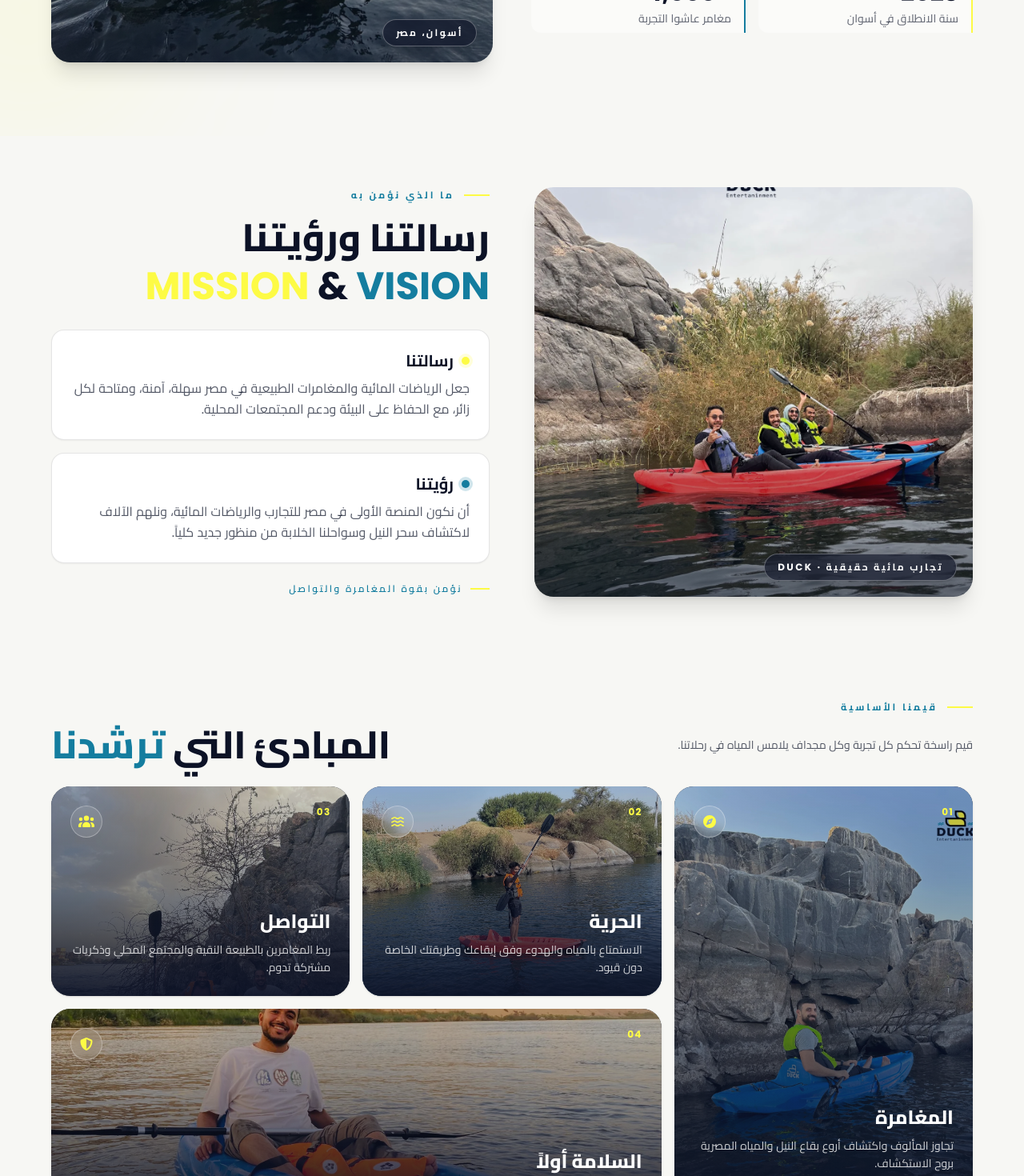
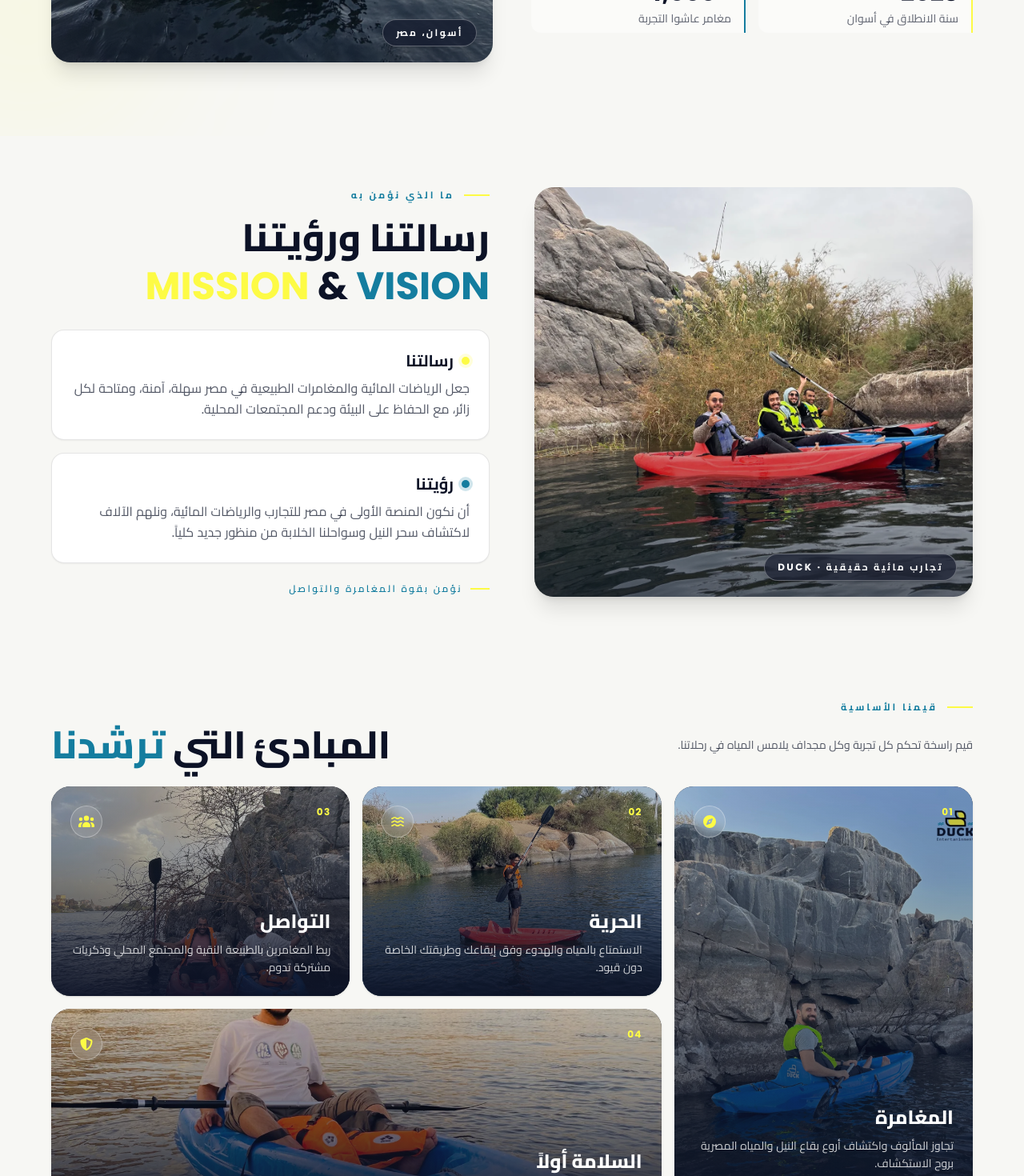
Before and after one commit to eslamyf/Duck, a React (Vite) app: page /about in a window 1280 px wide. Shown: the part 1330-2800 px from the top of the page at 80% size. Built offline with nearby package versions, Linux system fonts and the light colour scheme; no server answers.

Commit message:
fix(about): align image focal points so people and kayaks stay centered in all containers

```diff
--- a/src/widgets/about/AboutCTA.jsx
+++ b/src/widgets/about/AboutCTA.jsx
@@ -25,7 +25,7 @@ export default function AboutCTA() {
         alt={t('about.cta.title')}
         loading="eager"
         decoding="async"
-        className="absolute inset-0 h-full w-full object-cover"
+        className="absolute inset-0 h-full w-full object-cover object-[center_65%]"
       />
 
       {/* Dark Navy Overlay */}
--- a/src/widgets/about/AboutCommunity.jsx
+++ b/src/widgets/about/AboutCommunity.jsx
@@ -11,21 +11,25 @@ const communityImages = [
   {
     key: 'one',
     image: imgComm1,
+    objectPos: 'object-[center_65%]',
     titleKey: 'one',
   },
   {
     key: 'two',
     image: imgComm2,
+    objectPos: 'object-[center_85%]',
     titleKey: 'two',
   },
   {
     key: 'three',
     image: imgComm3,
+    objectPos: 'object-[center_55%]',
     titleKey: 'three',
   },
   {
     key: 'four',
     image: imgComm4,
+    objectPos: 'object-[center_68%]',
     titleKey: 'four',
   },
 ];
@@ -71,7 +75,7 @@ export default function AboutCommunity() {
               animate={{ opacity: 1, scale: 1 }}
               exit={{ opacity: 0, scale: 1.02 }}
               transition={{ duration: 0.4, ease: 'easeOut' }}
-              className="absolute inset-0 h-full w-full object-cover"
+              className={`absolute inset-0 h-full w-full object-cover ${activeItem.objectPos}`}
             />
           </AnimatePresence>
 
@@ -117,7 +121,7 @@ export default function AboutCommunity() {
                 <img
                   src={item.image}
                   alt={t(`about.community.gallery.${item.titleKey}`)}
-                  className="h-full w-full object-cover transition-transform duration-300 group-hover:scale-105"
+                  className={`h-full w-full object-cover ${item.objectPos} transition-transform duration-300 group-hover:scale-105`}
                   loading="eager"
                   decoding="async"
                 />
--- a/src/widgets/about/AboutJourney.jsx
+++ b/src/widgets/about/AboutJourney.jsx
@@ -13,24 +13,28 @@ export default function AboutJourney() {
       key: 'beginning',
       year: '2023',
       image: imgBeginning,
+      objectPos: 'object-[center_68%]',
       tag: isArabic ? 'الانطلاقة الأولى' : 'The First Spark',
     },
     {
       key: 'experiences',
       year: '2024',
       image: imgFleet,
+      objectPos: 'object-[center_72%]',
       tag: isArabic ? 'تنوع الأسطول' : 'Fleet Expansion',
     },
     {
       key: 'customers',
       year: '2025',
       image: imgCommunity,
+      objectPos: 'object-[center_65%]',
       tag: isArabic ? '+4000 مغامر' : '4,000+ Adventurers',
     },
     {
       key: 'beyond',
       year: '2026+',
       image: imgExpansion,
+      objectPos: 'object-[center_62%]',
       tag: isArabic ? 'كل مياه مصر' : 'Across Egypt',
     },
   ];
@@ -82,7 +86,7 @@ export default function AboutJourney() {
                   <img
                     src={item.image}
                     alt={t(`about.journey.items.${item.key}.title`)}
-                    className="h-full w-full object-cover transition-transform duration-500 group-hover:scale-105"
+                    className={`h-full w-full object-cover ${item.objectPos} transition-transform duration-500 group-hover:scale-105`}
                     loading="eager"
                     decoding="async"
                   />
--- a/src/widgets/about/AboutMissionVision.jsx
+++ b/src/widgets/about/AboutMissionVision.jsx
@@ -23,7 +23,7 @@ export default function AboutMissionVision() {
           <img
             src={missionImage}
             alt={t('about.missionVision.imageAlt')}
-            className="h-full w-full object-cover transition-transform duration-700 hover:scale-105"
+            className="h-full w-full object-cover object-[center_62%] transition-transform duration-700 hover:scale-105"
             loading="eager"
             decoding="async"
           />
--- a/src/widgets/about/AboutPrinciples.jsx
+++ b/src/widgets/about/AboutPrinciples.jsx
@@ -23,6 +23,7 @@ export default function AboutPrinciples() {
       key: 'adventure',
       icon: faCompass,
       image: imgAdventure,
+      objectPos: 'object-[center_60%]',
       layout: 'large',
     },
     {
@@ -30,6 +31,7 @@ export default function AboutPrinciples() {
       key: 'freedom',
       icon: faWater,
       image: imgFreedom,
+      objectPos: 'object-[center_55%]',
       layout: 'small',
     },
     {
@@ -37,6 +39,7 @@ export default function AboutPrinciples() {
       key: 'connection',
       icon: faUsers,
       image: imgConnection,
+      objectPos: 'object-[center_82%]',
       layout: 'small',
     },
     {
@@ -44,6 +47,7 @@ export default function AboutPrinciples() {
       key: 'safety',
       icon: faShieldHalved,
       image: imgSafety,
+      objectPos: 'object-[center_55%]',
       layout: 'wide',
     },
   ];
@@ -68,7 +72,7 @@ export default function AboutPrinciples() {
           alt={t(`about.principles.${principle.key}.title`)}
           loading="eager"
           decoding="async"
-          className="absolute inset-0 h-full w-full object-cover transition-transform duration-700 group-hover:scale-110"
+          className={`absolute inset-0 h-full w-full object-cover ${principle.objectPos} transition-transform duration-700 group-hover:scale-110`}
         />
 
         {/* Image Overlay */}
--- a/src/widgets/about/AboutStory.jsx
+++ b/src/widgets/about/AboutStory.jsx
@@ -94,7 +94,7 @@ export default function AboutStory() {
           <img
             src={storyImage}
             alt={t('about.story.mainImageAlt', t('about.story.imageAlt', 'مغامرة كاياك على المياه'))}
-            className="h-full w-full object-cover transition-transform duration-700 hover:scale-105"
+            className="h-full w-full object-cover object-[center_60%] transition-transform duration-700 hover:scale-105"
             loading="eager"
             decoding="async"
           />
```
